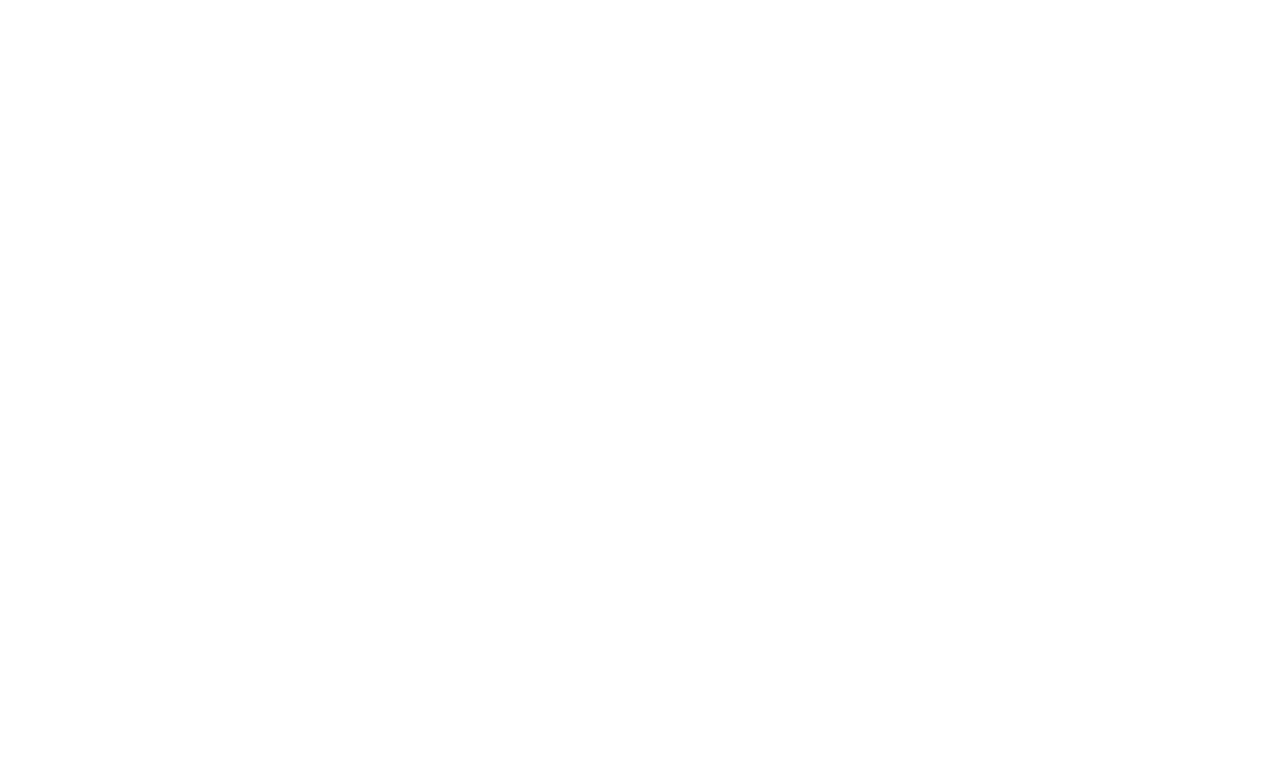
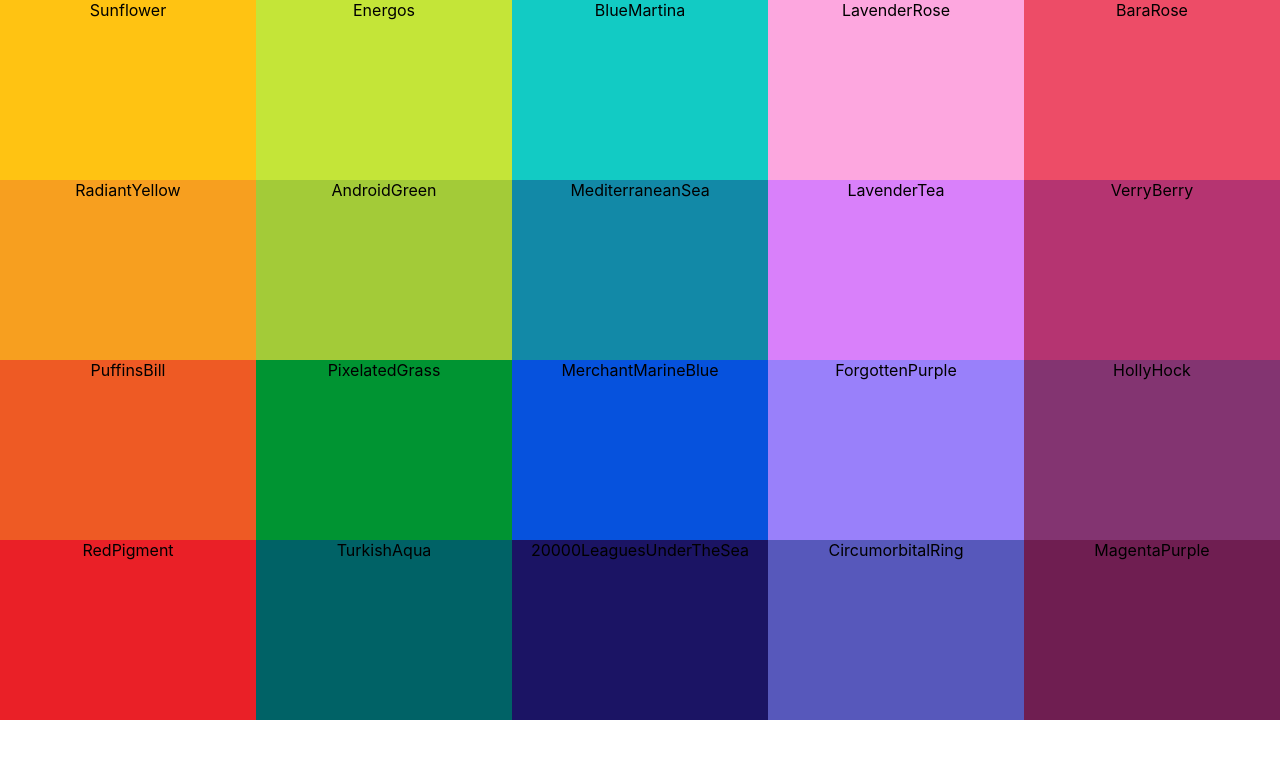
Before and after one commit to arnabcs10/UIcolorpicker, a React (Create React App) app: page / in a window 1280 px wide. Shown: the top 758 px of the page. Built offline with nearby package versions, Linux system fonts and the light colour scheme.

Commit message:
Add ColorBox

```diff
--- a/src/App.js
+++ b/src/App.js
@@ -5,7 +5,7 @@
 function App() {
   return (
     <div className="App">
-      <Palette {...seedColors[4]}/>
+      <Palette {...seedColors[2]}/>
     </div>
   );
 }
--- /dev/null
+++ b/src/ColorBox.css
@@ -0,0 +1,8 @@
+.ColorBox{
+    width: 20%;
+    height: 25%;
+    margin: 0 auto;
+    display: inline-block;
+    position: relative;
+    cursor: pointer;
+}
--- /dev/null
+++ b/src/ColorBox.js
@@ -0,0 +1,15 @@
+import React, { Component } from 'react';
+import './ColorBox.css';
+ class ColorBox extends Component {
+
+    render() {
+        return (
+            <div className='ColorBox' style={{backgroundColor:this.props.background}}>
+                <span>{this.props.name}</span>
+            </div>
+        );
+    }
+}
+
+
+export default ColorBox;
--- /dev/null
+++ b/src/Palette.css
@@ -0,0 +1,6 @@
+.Palette{
+    height: 100vh;
+}
+.Palette-colors{
+    height: 90%;
+}
--- a/src/Palette.js
+++ b/src/Palette.js
@@ -1,13 +1,17 @@
 import React,{Component} from 'react';
-
+import ColorBox from './ColorBox';
+import './Palette.css';
 class Palette extends Component{
 
     render(){
+        const colorBoxes = this.props.colors.map( color =>
+            <ColorBox background={color.color} name={color.name} />
+            );
         return(
             <div className='Palette'>
             {/* navbar */}
                 <div className='Palette-colors'>
-                    {/* bunch of color boxes */}
+                    {colorBoxes}
                 </div>
                 {/* footer */}
             </div>
```
